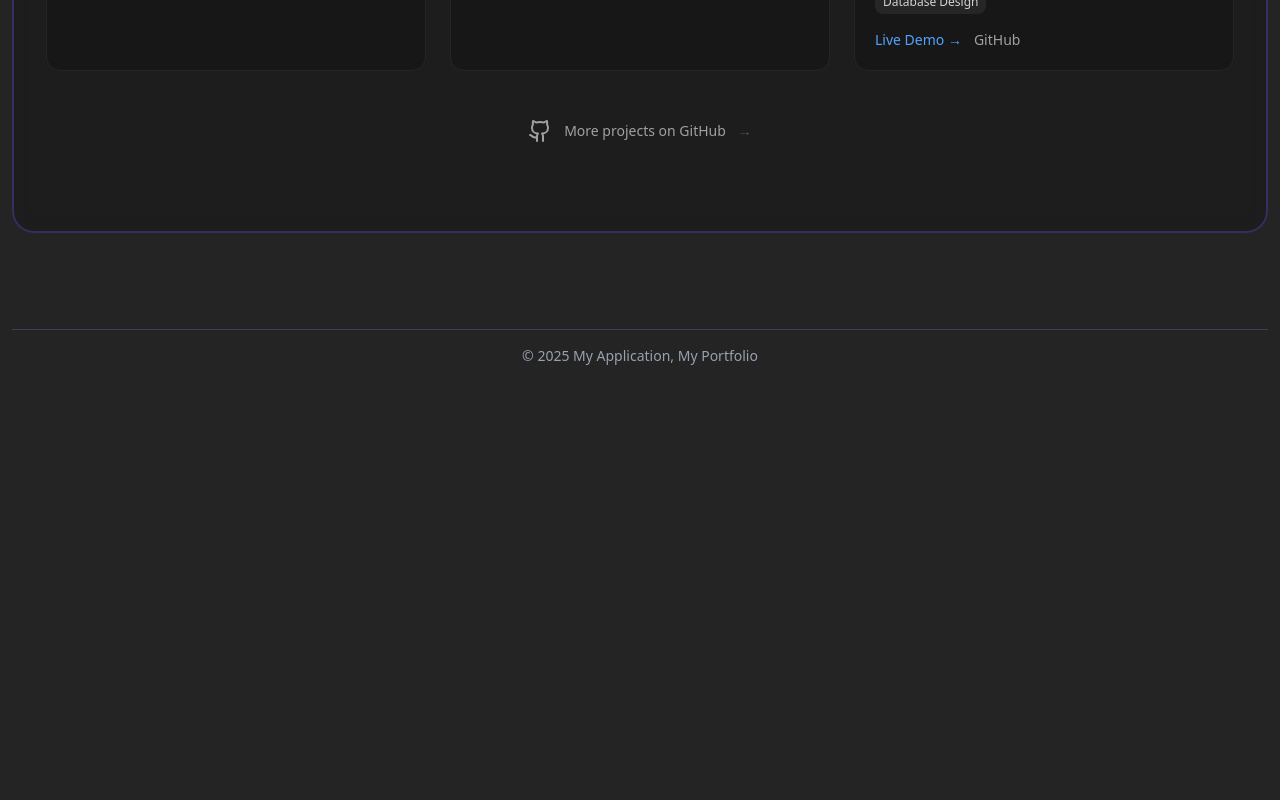
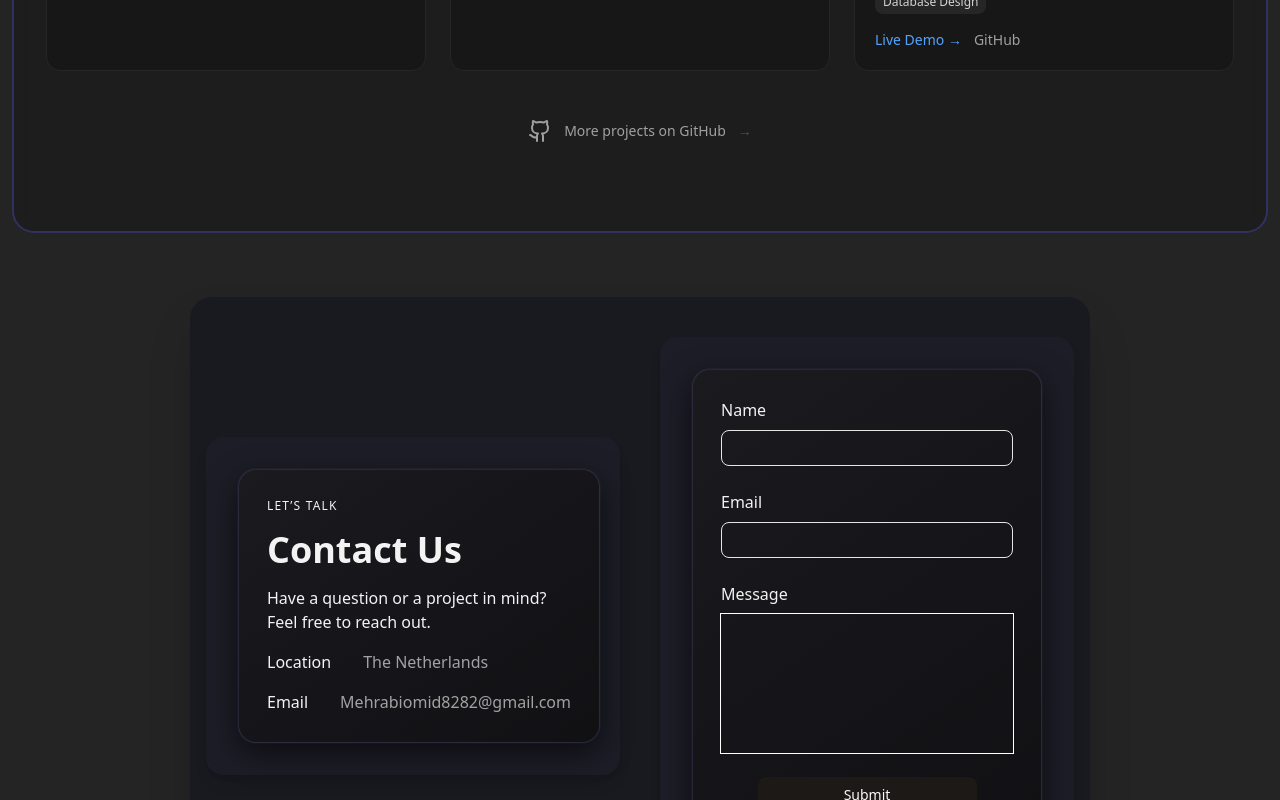
Before and after one commit to Omid2831/portfolio-visionary, a React (Vite) app: page / in a window 1280 px wide. Shown: the part 2000-2800 px from the top of the page. Before the commit the page ends 2398 px from the top, so only its background shows below. Built offline with nearby package versions, Linux system fonts and the light colour scheme.

Commit message:
feat: import and render FormSection component in App

```diff
--- a/src/App.jsx
+++ b/src/App.jsx
@@ -4,6 +4,8 @@ import PortfolioSection from "./components/LandingSection/PortfolioSection"
 import VideoIntroPortfolio from "./components/LandingSection/VideoIntroPortfolio"
 import QuestionedAskedAccordion from "./components/uidesign/QuestionedAskedAccordian"
 import ProjectList from "./components/ProjectSection/ProjectList"
+import FormSection from "./components/FormSender/FormSection"
+
 
 const App = () => {
   return (
@@ -22,10 +24,11 @@ const App = () => {
 
       {/* Project Cards Section */}
       <div>
-          {/** Project Title */}
+        {/** Project Title */}
         <h2 className="mb-8 text-5xl font-bold text-white text-center">Projects</h2>
         <ProjectList />
       </div>
+      <FormSection />
     </RootLayout>
   )
 }
```
